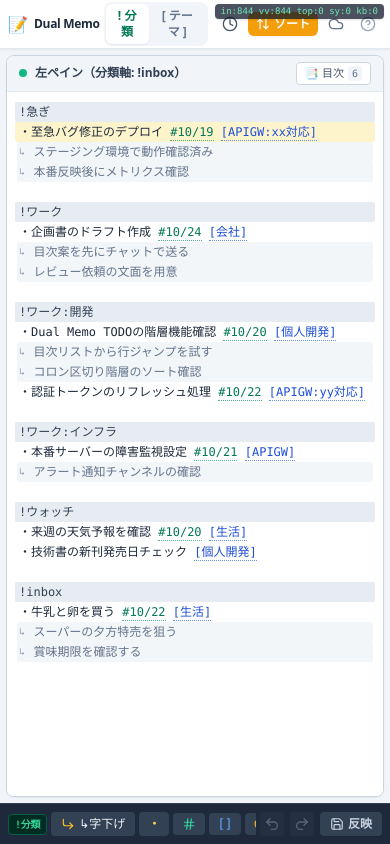
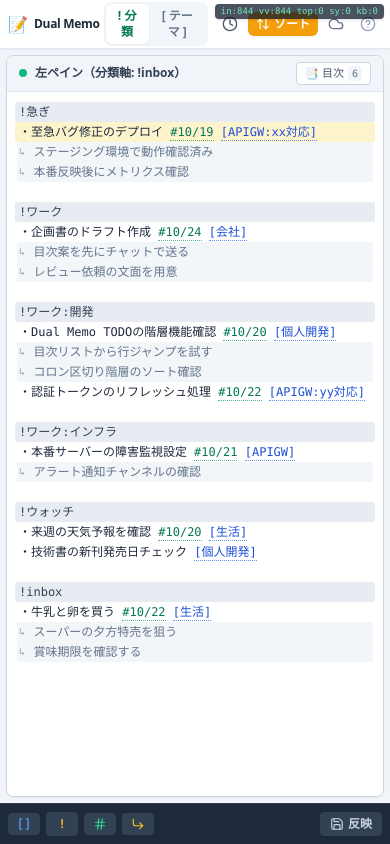
Before and after one commit to hatomachi/webapp-dual-memo-todo, a React (Vite) app: page / in a window 390 px wide. Built offline with nearby package versions, Linux system fonts and the light colour scheme.

Commit message:
feat(toolbar): streamline mobile quick toolbar to core tags ([] ! # ↳) and expand open space

```diff
--- a/src/App.tsx
+++ b/src/App.tsx
@@ -678,10 +678,6 @@ export const App: React.FC = () => {
     setIsCalendarOpen(true);
   };
 
-  const handleQuickToggleNav = () => {
-    getActivePaneHandle()?.toggleNav();
-  };
-
   // Global Ctrl+S fallback
   useEffect(() => {
     const onGlobalKeyDown = (e: KeyboardEvent) => {
@@ -798,32 +794,14 @@ export const App: React.FC = () => {
 
       {/* Quick Toolbar (Always visible on mobile bottom or desktop bottom helper) */}
       <QuickToolbar
-        activePane={dirtyPane || focusedPane || activeMobilePane}
-        onTogglePane={() => {
-          const nextPane = activeMobilePane === 'category' ? 'theme' : 'category';
-          setActiveMobilePane(nextPane);
-          requestAnimationFrame(() => {
-            if (nextPane === 'theme') {
-              themePaneRef.current?.focus();
-            } else {
-              categoryPaneRef.current?.focus();
-            }
-          });
-        }}
         onInsertText={handleQuickInsertText}
         onInsertIndentComment={handleQuickInsertIndent}
         onInsertDueDate={handleQuickInsertDueDate}
         onOpenCalendar={handleOpenCalendar}
-        canUndo={canUndo}
-        canRedo={canRedo}
-        onUndo={handleUndo}
-        onRedo={handleRedo}
         onCommit={() => {
           const targetPane = dirtyPane || focusedPane || activeMobilePane;
           handleCommitChange(targetPane);
         }}
-        onSortDueDates={handleSortDueDates}
-        onToggleSectionNav={handleQuickToggleNav}
         isDirty={dirtyPane !== null}
         isKeyboardOpen={viewport.isKeyboardOpen}
         activeLineTags={activeLineTags}
--- a/src/components/QuickToolbar.tsx
+++ b/src/components/QuickToolbar.tsx
@@ -3,33 +3,19 @@ import {
   CornerDownRight,
   Hash,
   Brackets,
-  AlertCircle,
-  Undo2,
-  Redo2,
   Save,
-  ArrowUpDown,
-  BookOpen,
 } from 'lucide-react';
-import { PaneType } from '../types/todo';
 import { InlineTagInfo, SuggestionTrigger, HierarchicalOption } from '../utils/tagHelper';
 import { QuickDatePalette } from './QuickDatePalette';
 import { ActiveTagPills } from './ActiveTagPills';
 import { TagSuggestPalette } from './TagSuggestPalette';
 
 interface QuickToolbarProps {
-  activePane: PaneType;
-  onTogglePane?: () => void;
   onInsertText: (before: string, after?: string) => void;
   onInsertIndentComment: () => void;
   onInsertDueDate: (dateStr: string) => void;
   onOpenCalendar: () => void;
-  canUndo: boolean;
-  canRedo: boolean;
-  onUndo: () => void;
-  onRedo: () => void;
   onCommit: () => void;
-  onSortDueDates: () => void;
-  onToggleSectionNav: () => void;
   isDirty: boolean;
   isKeyboardOpen?: boolean;
   // Inline tag pills & suggestion palette props
@@ -116,19 +102,11 @@ const ToolbarButton: React.FC<ToolbarButtonProps> = ({
 };
 
 export const QuickToolbar: React.FC<QuickToolbarProps> = ({
-  activePane,
-  onTogglePane,
   onInsertText,
   onInsertIndentComment,
   onInsertDueDate,
   onOpenCalendar,
-  canUndo,
-  canRedo,
-  onUndo,
-  onRedo,
   onCommit,
-  onSortDueDates,
-  onToggleSectionNav,
   isDirty,
   isKeyboardOpen = false,
   activeLineTags = [],
@@ -193,44 +171,31 @@ export const QuickToolbar: React.FC<QuickToolbarProps> = ({
 
       {/* 4. Main Toolbar */}
       <div
-        className="bg-slate-800 text-slate-200 border-t border-slate-700 px-2 pt-1.5 flex items-center justify-between gap-1 select-none shadow-lg flex-shrink-0"
+        className="bg-slate-800 text-slate-200 border-t border-slate-700 px-2 pt-1.5 flex items-center justify-between gap-2 select-none shadow-lg flex-shrink-0"
         style={{
           paddingBottom: isKeyboardOpen
             ? '0.375rem'
             : 'max(0.375rem, env(safe-area-inset-bottom))',
         }}
       >
-        {/* Quick Insert Symbols & Active Pane Pill */}
-        <div className="flex items-center gap-1 overflow-x-auto no-scrollbar py-0.5">
+        {/* Core Input Symbols: [] ! # ↳ */}
+        <div className="flex items-center gap-1.5 py-0.5">
+          {/* Theme brackets */}
           <ToolbarButton
-            onTrigger={() => onTogglePane?.()}
-            className={`px-1.5 py-0.5 rounded text-[10px] font-bold font-mono tracking-tight flex-shrink-0 cursor-pointer ${
-              activePane === 'category'
-                ? 'bg-emerald-950 text-emerald-400 border border-emerald-800'
-                : 'bg-blue-950 text-blue-400 border border-blue-800'
-            }`}
-            title="現在操作中のペイン（タップで切替）"
+            onTrigger={() => onInsertText('[', ']')}
+            className="flex items-center justify-center px-2 py-1 bg-slate-700 hover:bg-slate-600 active:bg-slate-500 rounded text-xs font-mono font-bold text-blue-400 transition-colors min-w-[32px] cursor-pointer"
+            title="テーマタグ ([テーマ名])"
           >
-            {activePane === 'category' ? '!分類' : '[テーマ]'}
+            <Brackets className="w-3.5 h-3.5" />
           </ToolbarButton>
 
-          {/* Indent comment button */}
+          {/* Category exclamation */}
           <ToolbarButton
-            onTrigger={onInsertIndentComment}
-            className="flex items-center gap-1 px-2.5 py-1 bg-slate-700 hover:bg-slate-600 active:bg-slate-500 rounded text-xs font-medium text-slate-100 transition-colors whitespace-nowrap cursor-pointer"
-            title="次の行に字下げコメントを挿入"
+            onTrigger={() => onInsertText('!')}
+            className="flex items-center justify-center px-2 py-1 bg-slate-700 hover:bg-slate-600 active:bg-slate-500 rounded text-xs font-mono font-bold text-amber-400 transition-colors min-w-[32px] cursor-pointer"
+            title="分類ヘッダー / タグ (!分類名)"
           >
-            <CornerDownRight className="w-3.5 h-3.5 text-amber-400" />
-            <span>↳字下げ</span>
-          </ToolbarButton>
-
-          {/* Bullet item button */}
-          <ToolbarButton
-            onTrigger={() => onInsertText('・')}
-            className="flex items-center justify-center px-2.5 py-1 bg-slate-700 hover:bg-slate-600 active:bg-slate-500 rounded text-xs font-bold text-amber-300 hover:text-white transition-colors min-w-[30px] cursor-pointer"
-            title="TODO行頭 (・)"
-          >
-            <span>・</span>
+            <span className="text-xs font-bold font-mono">!</span>
           </ToolbarButton>
 
           {/* Date hashtag & Quick Palette toggle */}
@@ -246,66 +211,18 @@ export const QuickToolbar: React.FC<QuickToolbarProps> = ({
             <Hash className="w-3.5 h-3.5" />
           </ToolbarButton>
 
-          {/* Theme brackets */}
+          {/* Indent comment button */}
           <ToolbarButton
-            onTrigger={() => onInsertText('[', ']')}
-            className="flex items-center justify-center px-2 py-1 bg-slate-700 hover:bg-slate-600 active:bg-slate-500 rounded text-xs font-mono font-bold text-blue-400 transition-colors min-w-[32px] cursor-pointer"
-            title="テーマタグ ([テーマ名])"
+            onTrigger={onInsertIndentComment}
+            className="flex items-center justify-center px-2 py-1 bg-slate-700 hover:bg-slate-600 active:bg-slate-500 rounded text-xs font-medium text-amber-400 transition-colors min-w-[32px] cursor-pointer"
+            title="次の行に字下げコメントを挿入"
           >
-            <Brackets className="w-3.5 h-3.5" />
-          </ToolbarButton>
-
-          {/* Category exclamation */}
-          <ToolbarButton
-            onTrigger={() => onInsertText('!')}
-            className="flex items-center justify-center px-2 py-1 bg-slate-700 hover:bg-slate-600 active:bg-slate-500 rounded text-xs font-mono font-bold text-amber-400 transition-colors min-w-[32px] cursor-pointer"
-            title="分類ヘッダー / タグ (!分類名)"
-          >
-            <AlertCircle className="w-3.5 h-3.5" />
-          </ToolbarButton>
-
-          {/* Section Table of Contents drawer toggle */}
-          <ToolbarButton
-            onTrigger={onToggleSectionNav}
-            className="flex items-center gap-1 px-2 py-1 bg-slate-700 hover:bg-slate-600 active:bg-slate-500 rounded text-xs text-slate-200 transition-colors whitespace-nowrap cursor-pointer"
-            title="区切り目次を開閉"
-          >
-            <BookOpen className="w-3.5 h-3.5 text-cyan-400" />
-            <span className="text-[11px]">目次</span>
-          </ToolbarButton>
-
-          {/* Due date sort button */}
-          <ToolbarButton
-            onTrigger={onSortDueDates}
-            className="flex items-center gap-1 px-2 py-1 bg-slate-700 hover:bg-slate-600 active:bg-slate-500 rounded text-xs text-slate-200 transition-colors whitespace-nowrap cursor-pointer"
-            title="期日昇順で並び替え"
-          >
-            <ArrowUpDown className="w-3.5 h-3.5 text-amber-400" />
-            <span className="text-[11px]">ソート</span>
+            <CornerDownRight className="w-3.5 h-3.5" />
           </ToolbarButton>
         </div>
 
-        {/* Undo / Redo & Save commit */}
+        {/* Right side: Save commit button (Leaves wide space in between for future extensions) */}
         <div className="flex items-center gap-1.5 flex-shrink-0">
-          <ToolbarButton
-            onTrigger={onUndo}
-            disabled={!canUndo}
-            className="p-1 bg-slate-700 hover:bg-slate-600 disabled:opacity-30 disabled:hover:bg-slate-700 rounded text-slate-200 transition-colors cursor-pointer"
-            title="元に戻す (Undo)"
-          >
-            <Undo2 className="w-4 h-4" />
-          </ToolbarButton>
-
-          <ToolbarButton
-            onTrigger={onRedo}
-            disabled={!canRedo}
-            className="p-1 bg-slate-700 hover:bg-slate-600 disabled:opacity-30 disabled:hover:bg-slate-700 rounded text-slate-200 transition-colors cursor-pointer"
-            title="やり直す (Redo)"
-          >
-            <Redo2 className="w-4 h-4" />
-          </ToolbarButton>
-
-          {/* Commit/Save button */}
           <ToolbarButton
             onTrigger={onCommit}
             className={`flex items-center gap-1 px-2.5 py-1 rounded text-xs font-bold transition-all shadow-sm cursor-pointer ${
```
